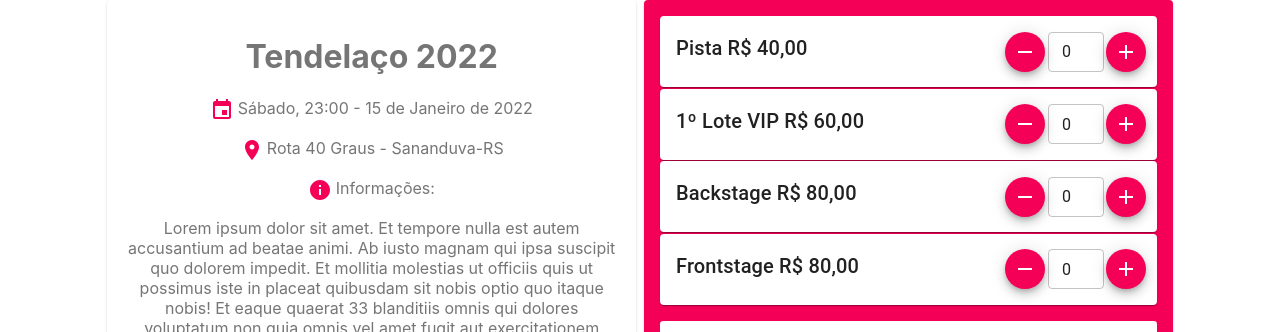
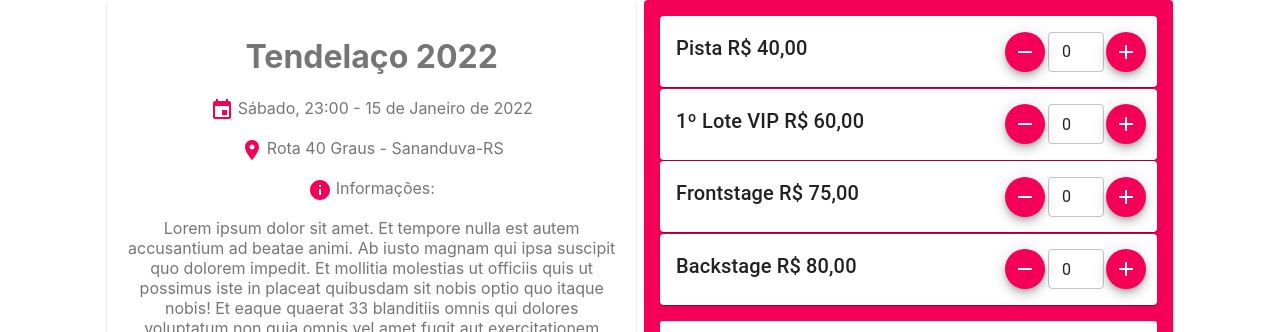
Before and after one commit to tonelloiago/tendelaco, a React (Create React App) app in the folder tendel_store/: page / in a window 1280 px wide. Shown: the top 332 px of the page. Built offline with nearby package versions, Linux system fonts and the light colour scheme.

Commit message:
Update Store.jsx

```diff
--- a/tendel_store/src/pages/Store.jsx
+++ b/tendel_store/src/pages/Store.jsx
@@ -49,15 +49,16 @@ const Store = () => {
     let pista = new TicketClass('Pista R$ 40,00');
     let vip = new TicketClass('1º Lote VIP R$ 60,00');
     let backstage = new TicketClass('Backstage R$ 80,00');
-    let frontstage = new TicketClass('Frontstage R$ 80,00');
+    let frontstage = new TicketClass('Frontstage R$ 75,00');
 
 
     let tickets = [
 
       pista,
       vip,
-      backstage,
-      frontstage
+      frontstage,
+      backstage
+
 
     ];
 
```
